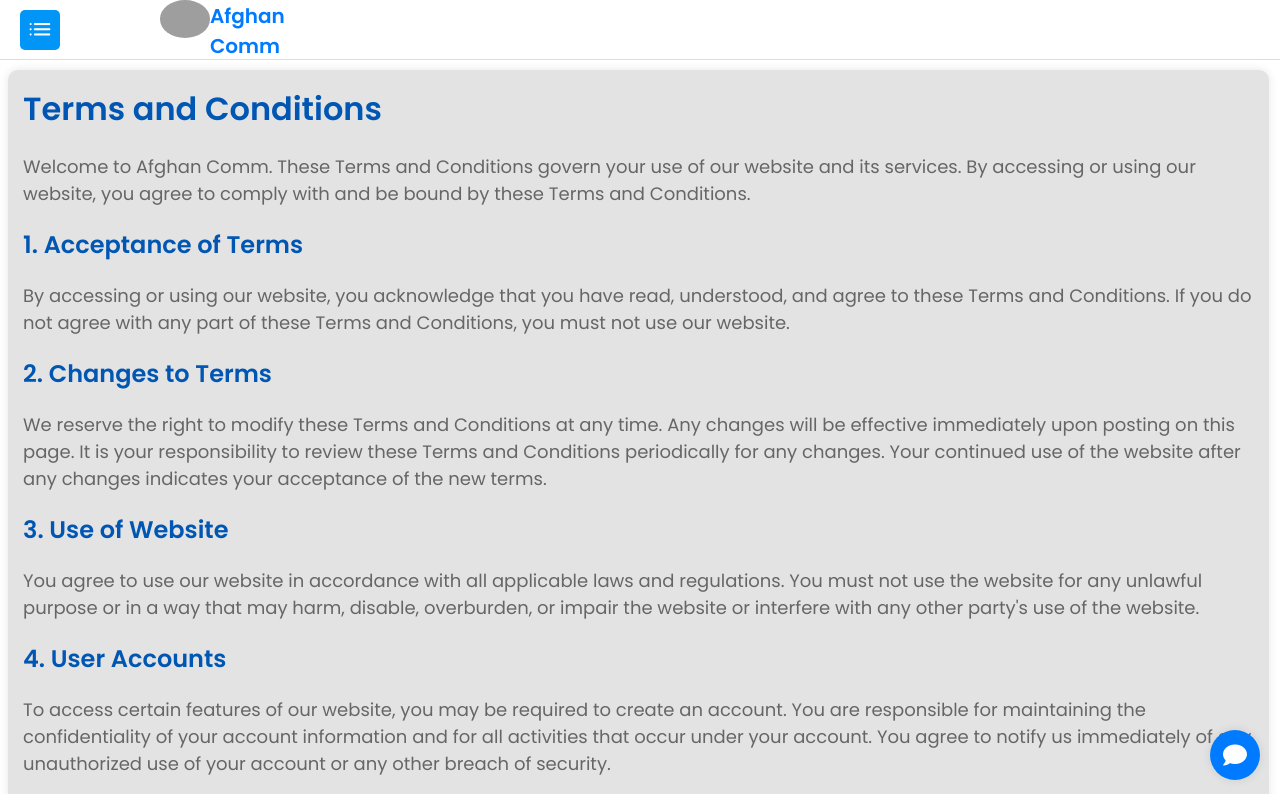
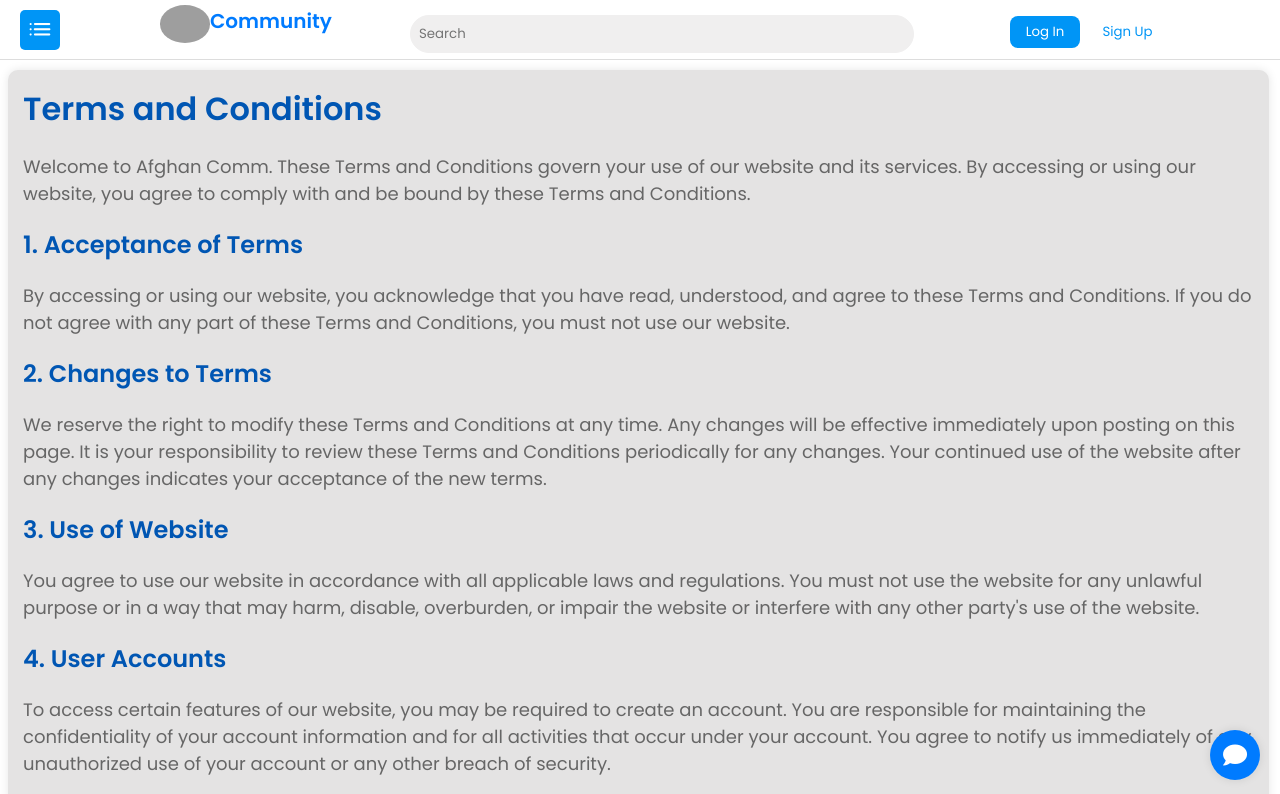
Before and after one commit to Mirwais-H/Afghan-Comm, a website: page terms.html in a window 1280 px wide. Shown: the top 794 px of the page. Drawn offline with nearby package versions, Linux system fonts and the light colour scheme; grey boxes are pictures that could not be loaded; a web font is replaced by a local one.

Commit message:
Update terms.html

```diff
--- a/terms.html
+++ b/terms.html
@@ -8,11 +8,10 @@
   <!-- Linking Unicons For Icons -->
   <link rel="stylesheet" href="https://unicons.iconscout.com/release/v4.0.8/css/line.css">
   <link rel="stylesheet" href="style.css">
-  <link rel="stylesheet" href="https://cdnjs.cloudflare.com/ajax/libs/font-awesome/6.0.0-beta3/css/all.min.css">
+  <link rel="stylesheet" href="https://cdnjs.cloudflare.com/ajax/libs/font-awesome/5.15.3/css/all.min.css"/>
+  <link rel="stylesheet" href="https://unpkg.com/boxicons@2.1.4/css/boxicons.min.css"/>
 </head>
-<body class="sidebar-hidden">
-  <div class="container">
-    <!-- Header / Navbar -->
+<body>
   <header>
     <div class="container">
       <button class="menuBtn" id="menuBtn">
@@ -28,14 +27,6 @@
           <i class="uil uil-question-circle"></i>
           Help
         </a>
-          <a href="report.html">
-            <i class="uil uil-file-medical-alt"></i>
-            Report
-          </a>
-          <a href="feedback.html">
-            <i class="uil uil-feedback"></i>
-            Feedback
-          </a>
         <a href="privacy.html">
           <i class="uil uil-file-lock-alt"></i>
           Privacy Policy
@@ -49,8 +40,22 @@
 
     <a href="#" class="navLogo">
       <img src="https://i.ibb.co/0DDFQdb/ACM-logo.png" alt="User Image" class="user-image">
-        <h2 class="logo-text">Afghan Comm</h2>
+      <h2 class="logo-text">Community</h2>
     </a>
+
+    <a>
+      <input type="text" placeholder="Search" class="search-bar">
+    </a>
+
+    <div class="auth-buttons">
+      <a href="login-signup.html">
+        <button class="login-btn">Log In</button>
+      </a>
+      <a href="login-signup.html">
+        <button class="signup-btn">Sign Up</button>
+      </a>
+    </div>
+
   </header>
 
 
```
Lines whose indentation alone changed are shown as unchanged.
